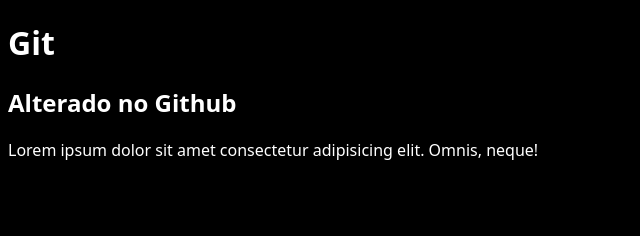
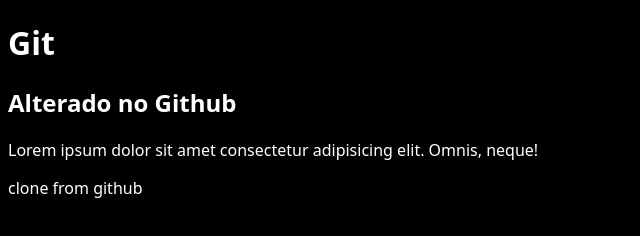
Before and after one commit to smfssilva/smfssilva-github-vscode, a plain HTML site: page index.html in a window 1280 px wide. Shown: the whole page, without its empty margins (0-640 px from the left). Drawn offline with Linux system fonts and the light colour scheme.

Commit message:
clone project

```diff
--- a/index.html
+++ b/index.html
@@ -10,5 +10,6 @@
    <h1>Git</h1>
    <h2>Alterado no Github</h2>
    <p>Lorem ipsum dolor sit amet consectetur adipisicing elit. Omnis, neque!</p>
+   <p>clone from github</p>
 </body>
 </html>
```
